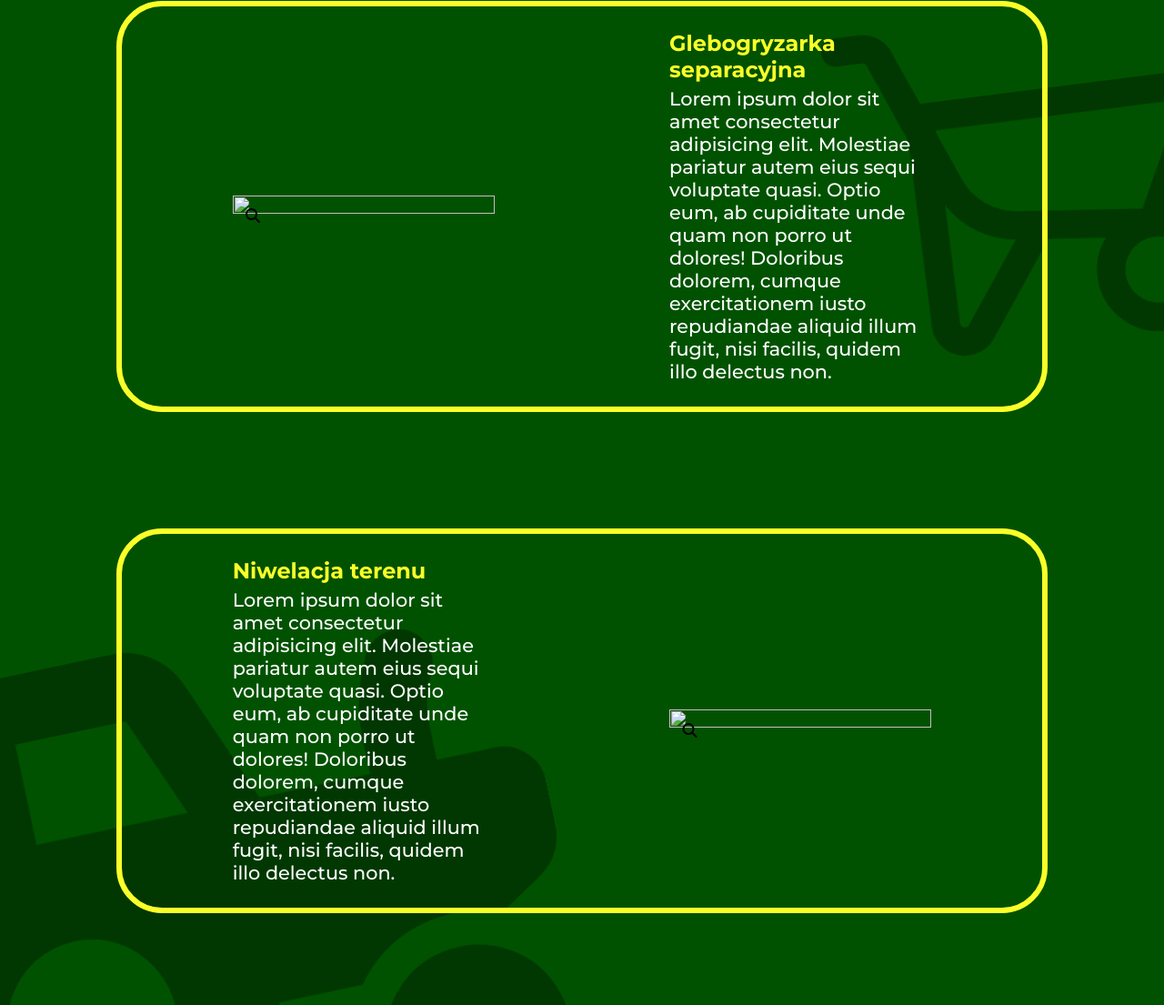
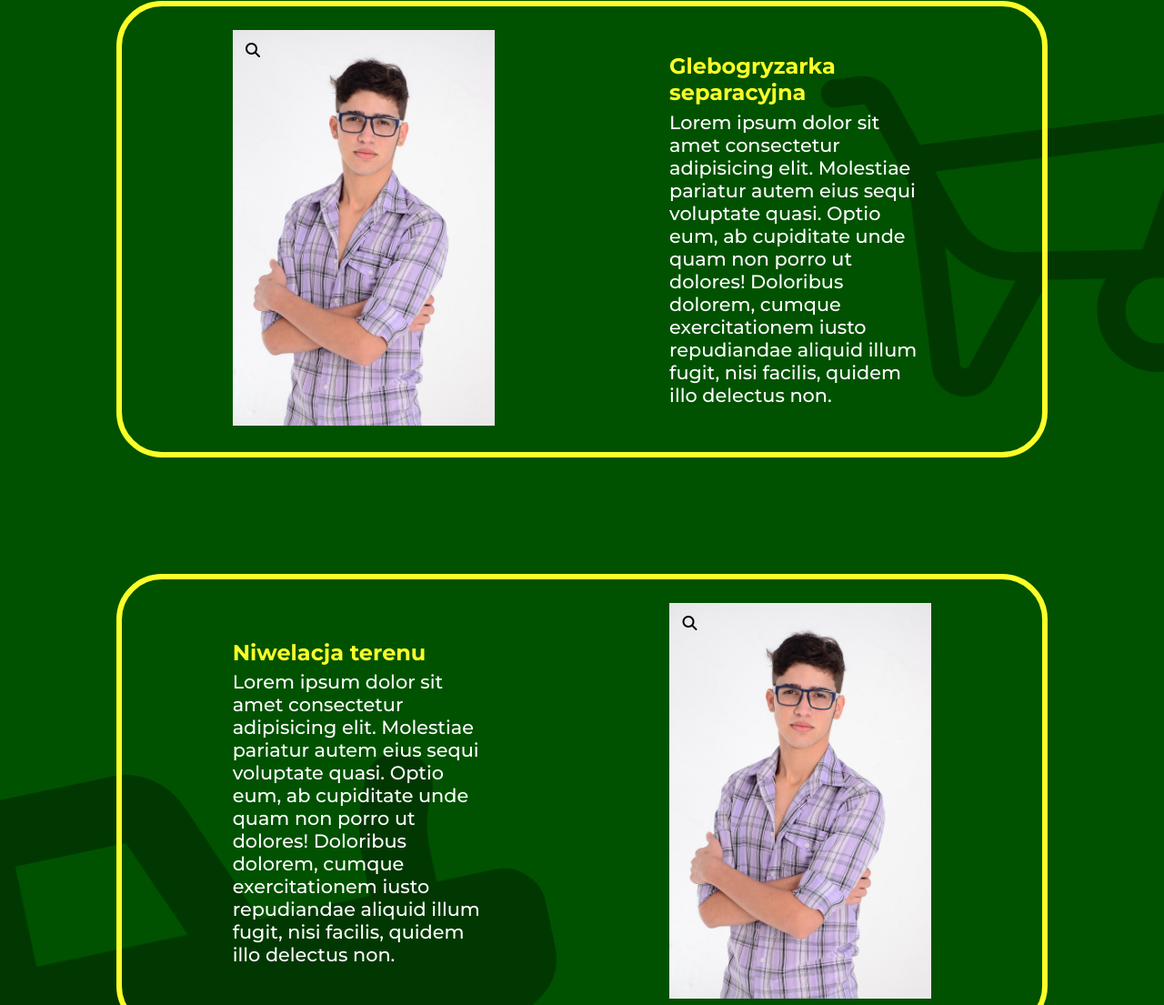
Before and after one commit to WESOLEX/GreenTeam, a website: page index.html in a window 1280 px wide. Shown: the part 2045-3150 px from the top of the page at 91% size. Drawn offline with nearby package versions, Linux system fonts and the light colour scheme.

Commit message:
aktualizacja folderu docs rozdzielenie folderów assets i img oraz poprawa ścieżek do zdjęć, dodanie assets

```diff
--- a/index.html
+++ b/index.html
@@ -52,7 +52,7 @@
         <div class="header-video">
             <div class="header-shadow"></div>
             <video autoplay loop muted>
-                <source src="../docs/img/kobieta-58142.mp4" type="video/mp4">
+                <source src="../docs/assets/img/kobieta-58142.mp4" type="video/mp4">
             </video>
             <a href="#about-us"><i class="fa-solid fa-chevron-down bounce-top"></i></a>
         </div>
@@ -67,8 +67,8 @@
             <h2 class="section-heading">O nas</h2>
             <div class="about-us-content">
                 <div class="autoplay about-us-photos ">
-                    <div class="circle-photo"><img src="../docs/img/man_big.jpg" alt="" class="operator-photo"></div>
-                    <div class="circle-photo"><img src="../docs/img/tractor_big.jpg" alt="" class="tractor-photo"></div>
+                    <div class="circle-photo"><img src="../docs/assets/img/man_big.jpg" alt="" class="operator-photo"></div>
+                    <div class="circle-photo"><img src="../docs/assets/img/tractor_big.jpg" alt="" class="tractor-photo"></div>
                 </div>
                 <div class="about-us-description">
                     <p>Lorem ipsum dolor sit amet consectetur adipisicing elit. Ipsa deleniti
@@ -136,7 +136,7 @@
                     <div class="services-item-img">
                         <i class="fa-solid fa-magnifying-glass"></i>
                         <i class="fa-solid fa-xmark"></i>
-                        <img src="../docs/img/man_big.jpg" alt="">
+                        <img src="../docs/assets/img/man_big.jpg" alt="">
                     </div>
                     <div class="services-item-description">
                         <h3>Glebogryzarka separacyjna</h3>
@@ -157,14 +157,14 @@
                     <div class="services-item-img">
                         <i class="fa-solid fa-magnifying-glass"></i>
                         <i class="fa-solid fa-xmark"></i>
-                        <img src="../docs/img/man_big.jpg" alt="">
+                        <img src="../docs/assets/img/man_big.jpg" alt="">
                     </div>
                 </div>
                 <div class="services-items">
                     <div class="services-item-img">
                         <i class="fa-solid fa-magnifying-glass"></i>
                         <i class="fa-solid fa-xmark"></i>
-                        <img src="../docs/img/man_big.jpg" alt="">
+                        <img src="../docs/assets/img/man_big.jpg" alt="">
                     </div>
                     <div class="services-item-description">
                         <h3>Rozwożenie ziemi</h3>
@@ -185,14 +185,14 @@
                     <div class="services-item-img">
                         <i class="fa-solid fa-magnifying-glass"></i>
                         <i class="fa-solid fa-xmark"></i>
-                        <img src="../docs/img/man_big.jpg" alt="">
+                        <img src="../docs/assets/img/man_big.jpg" alt="">
                     </div>
                 </div>
                 <div class="services-items">
                     <div class="services-item-img">
                         <i class="fa-solid fa-magnifying-glass"></i>
                         <i class="fa-solid fa-xmark"></i>
-                        <img src="../docs/img/man_big.jpg" alt="">
+                        <img src="../docs/assets/img/man_big.jpg" alt="">
                     </div>
                     <div class="services-item-description">
                         <h3>Koszenie/Mulczowanie</h3>
@@ -213,7 +213,7 @@
                     <div class="services-item-img">
                         <i class="fa-solid fa-magnifying-glass"></i>
                         <i class="fa-solid fa-xmark"></i>
-                        <img src="../docs/img/man_big.jpg" alt="">
+                        <img src="../docs/assets/img/man_big.jpg" alt="">
                     </div>
                 </div>
             </div>
```
Also changed, not shown: docs/assets/zw.html (added), 1 other file.
